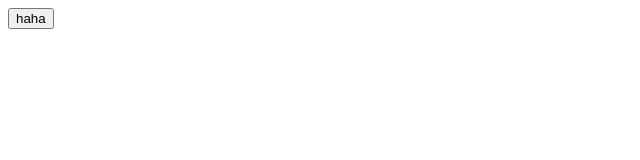
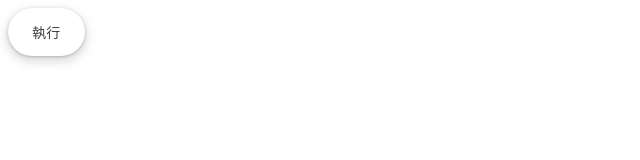
Before and after one commit to h5914/h5914.github.io, a plain HTML site: page hw0/index.html in a window 1280 px wide. Shown: the whole page, without its empty margins (0-640 px from the left). Drawn offline with Linux system fonts and the light colour scheme.

Commit message:
Add files via upload

```diff
--- a/hw0/index.html
+++ b/hw0/index.html
@@ -1 +1,86 @@
-<button>haha</button>
+<button class="button-17" onClick = "show()">執行</button>
+<div id = "text"></div>
+
+<!–--------- JS TODO: 請修改為更改背景顏色 –--------->
+<script>
+    let msg = ["你今天也好棒喔(灬ºωº灬)", "快要放假了好開心(✿ﾟ▽ﾟ)ノ", "欸欸 要一起來念書嗎(๑•̀ㅂ•́)و✧"];
+    let i = 0;
+
+    function show()
+    {
+    	document.getElementById("text").innerHTML = msg[i%3];
+    	++i;
+    }
+</script>
+
+<!–--------- CSS TODO: 請套用一種想要的按鈕(button)樣式 –--------->
+<style>
+.button-17 {
+  align-items: center;
+  appearance: none;
+  background-color: #fff;
+  border-radius: 24px;
+  border-style: none;
+  box-shadow: rgba(0, 0, 0, .2) 0 3px 5px -1px,rgba(0, 0, 0, .14) 0 6px 10px 0,rgba(0, 0, 0, .12) 0 1px 18px 0;
+  box-sizing: border-box;
+  color: #3c4043;
+  cursor: pointer;
+  display: inline-flex;
+  fill: currentcolor;
+  font-family: "Google Sans",Roboto,Arial,sans-serif;
+  font-size: 14px;
+  font-weight: 500;
+  height: 48px;
+  justify-content: center;
+  letter-spacing: .25px;
+  line-height: normal;
+  max-width: 100%;
+  overflow: visible;
+  padding: 2px 24px;
+  position: relative;
+  text-align: center;
+  text-transform: none;
+  transition: box-shadow 280ms cubic-bezier(.4, 0, .2, 1),opacity 15ms linear 30ms,transform 270ms cubic-bezier(0, 0, .2, 1) 0ms;
+  user-select: none;
+  -webkit-user-select: none;
+  touch-action: manipulation;
+  width: auto;
+  will-change: transform,opacity;
+  z-index: 0;
+}
+
+.button-17:hover {
+  background: #F6F9FE;
+  color: #174ea6;
+}
+
+.button-17:active {
+  box-shadow: 0 4px 4px 0 rgb(60 64 67 / 30%), 0 8px 12px 6px rgb(60 64 67 / 15%);
+  outline: none;
+}
+
+.button-17:focus {
+  outline: none;
+  border: 2px solid #4285f4;
+}
+
+.button-17:not(:disabled) {
+  box-shadow: rgba(60, 64, 67, .3) 0 1px 3px 0, rgba(60, 64, 67, .15) 0 4px 8px 3px;
+}
+
+.button-17:not(:disabled):hover {
+  box-shadow: rgba(60, 64, 67, .3) 0 2px 3px 0, rgba(60, 64, 67, .15) 0 6px 10px 4px;
+}
+
+.button-17:not(:disabled):focus {
+  box-shadow: rgba(60, 64, 67, .3) 0 1px 3px 0, rgba(60, 64, 67, .15) 0 4px 8px 3px;
+}
+
+.button-17:not(:disabled):active {
+  box-shadow: rgba(60, 64, 67, .3) 0 4px 4px 0, rgba(60, 64, 67, .15) 0 8px 12px 6px;
+}
+
+.button-17:disabled {
+  box-shadow: rgba(60, 64, 67, .3) 0 1px 3px 0, rgba(60, 64, 67, .15) 0 4px 8px 3px;
+}
+</style>
```
